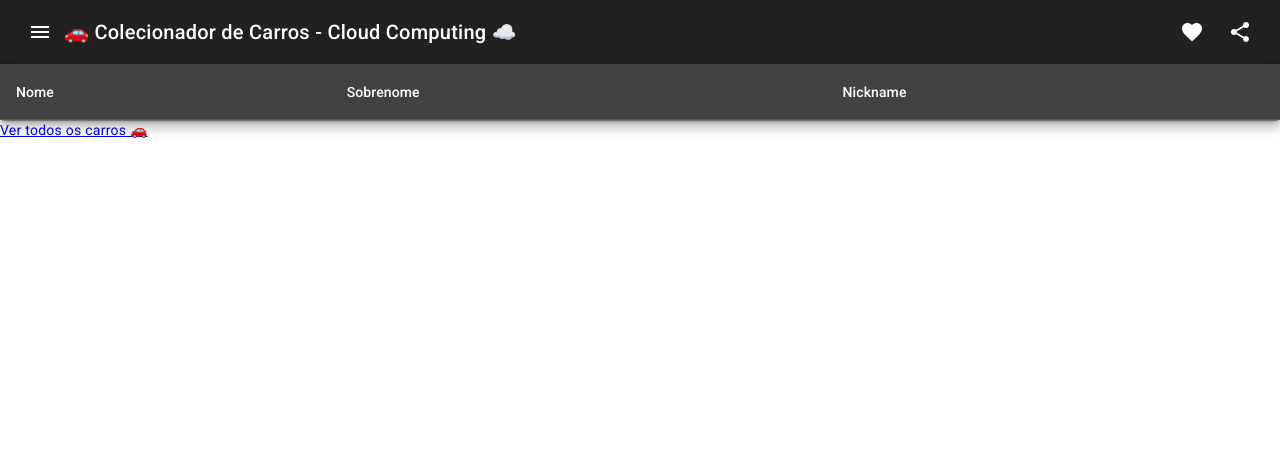
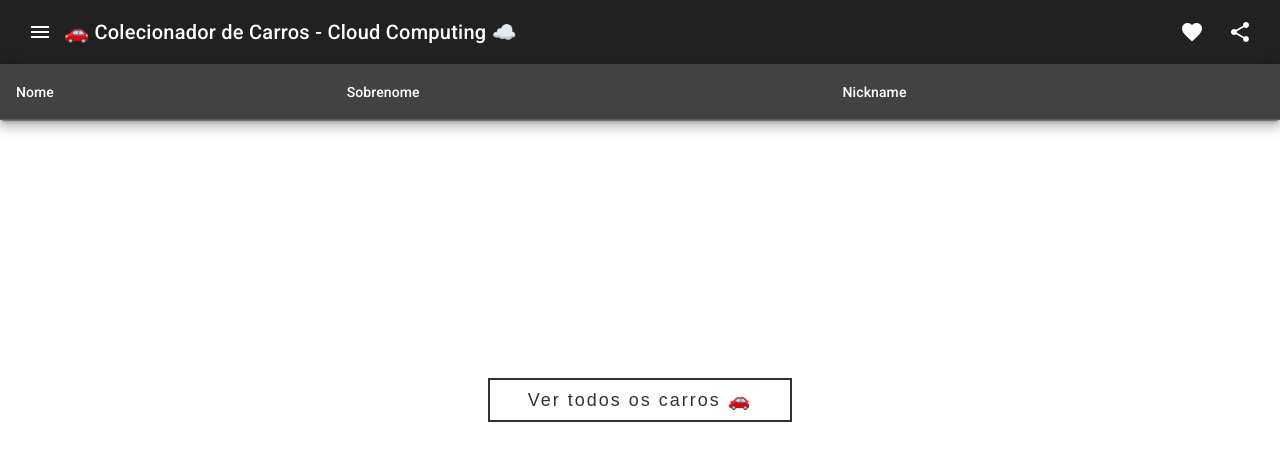
Before and after one commit to IgorMariano25/Colecionador-Carro-Cloud-Computing, an Angular app in the folder frontend/apicarros/: page / in a window 1280 px wide. Shown: the top 460 px of the page. Built offline with nearby package versions, Linux system fonts and the light colour scheme.

Commit message:
Criando CSS para a div com id #sell-all-cars

```diff
--- a/frontend/apicarros/src/app/app.component.css
+++ b/frontend/apicarros/src/app/app.component.css
@@ -1,3 +1,50 @@
 .example-spacer {
   flex: 1 1 auto;
 }
+
+#sell-all-cars {
+  position: fixed;
+  top: 50%;
+  left: 50%;
+  transform: translate(-50%, -50%);
+}
+
+#sell-all-cars a {
+  display: block;
+  width: 300px;
+  height: 40px;
+  line-height: 40px;
+  font-size: 18px;
+  font-family: sans-serif;
+  text-decoration: none;
+  color: #333;
+  border: 2px solid #333;
+  letter-spacing: 2px;
+  text-align: center;
+  position: relative;
+  transition: all .35s;
+}
+
+#sell-all-cars a span {
+  position: relative;
+  z-index: 2;
+}
+
+#sell-all-cars a:after {
+  position: absolute;
+  content: "";
+  top: 0;
+  left: 0;
+  width: 0;
+  height: 100%;
+  background: #ff003b;
+  transition: all .35s;
+}
+
+#sell-all-cars a:hover {
+  color: #fff;
+}
+
+#sell-all-cars a:hover:after {
+  width: 100%;
+}
```
